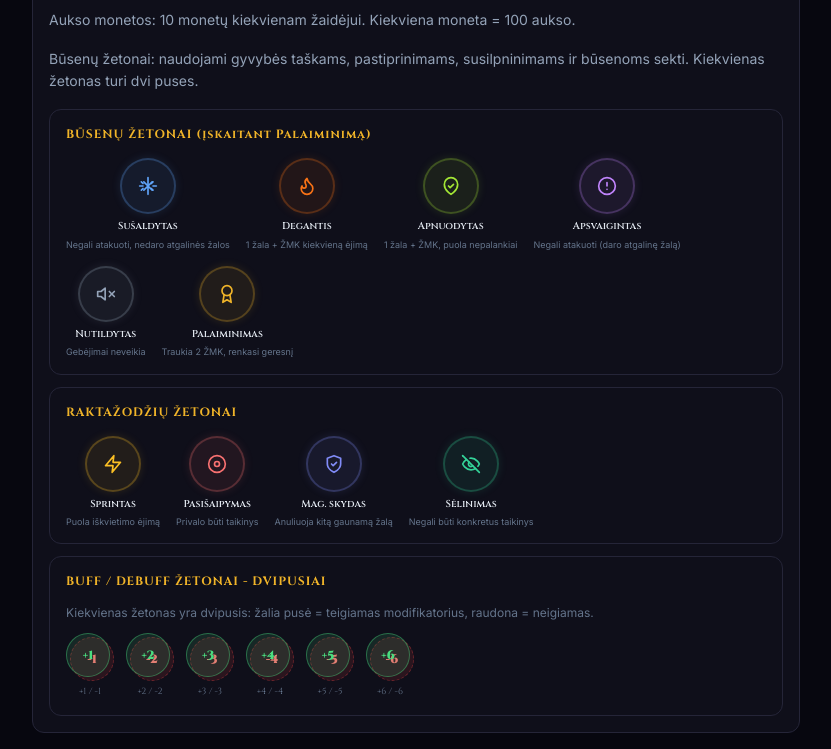
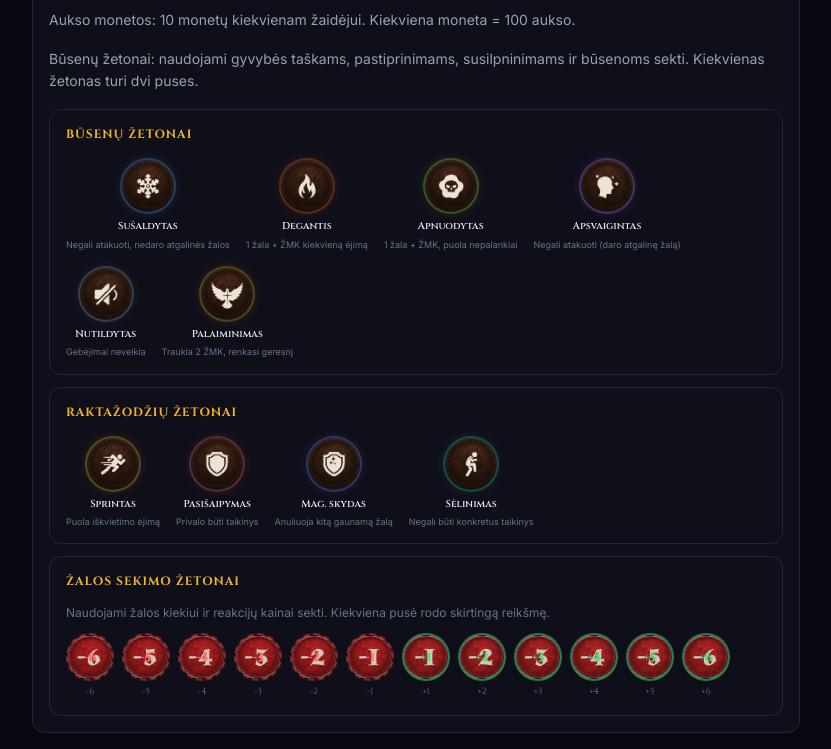
Before and after one commit to Ravenof/ravenof-portal, a Next.js app: page /rules in a window 1280 px wide. Shown: the part 1520-2269 px from the top of the page, without its empty margins (216-1047 px from the left). Built offline with nearby package versions, Linux system fonts and the light colour scheme.

Commit message:
fix(rules): zetonai, efektu tipai, kalad─ùs sudarymas

```diff
--- a/src/components/rules/TokenGrid.tsx
+++ b/src/components/rules/TokenGrid.tsx
@@ -1,74 +1,76 @@
 'use client'
+
+import Image from 'next/image'
 import React from 'react'
 
-// SVG ikonos statusams ir raktažodžiams
-function IcoFreeze()  { return <svg width="20" height="20" viewBox="0 0 24 24" fill="none" stroke="currentColor" strokeWidth="2" strokeLinecap="round" strokeLinejoin="round"><line x1="12" y1="2" x2="12" y2="22"/><path d="M17 7l-5 5-5-5"/><path d="M17 17l-5-5-5 5"/><path d="M2 12h4"/><path d="M18 12h4"/><path d="M4 7l2 2"/><path d="M18 7l-2 2"/><path d="M4 17l2-2"/><path d="M18 17l-2-2"/></svg> }
-function IcoFlame()   { return <svg width="20" height="20" viewBox="0 0 24 24" fill="none" stroke="currentColor" strokeWidth="2" strokeLinecap="round" strokeLinejoin="round"><path d="M8.5 14.5A2.5 2.5 0 0 0 11 12c0-1.38-.5-2-1-3-1.072-2.143-.224-4.054 2-6 .5 2.5 2 4.9 4 6.5 2 1.6 3 3.5 3 5.5a7 7 0 1 1-14 0c0-1.153.433-2.294 1-3a2.5 2.5 0 0 0 2.5 2.5z"/></svg> }
-function IcoPoison()  { return <svg width="20" height="20" viewBox="0 0 24 24" fill="none" stroke="currentColor" strokeWidth="2" strokeLinecap="round" strokeLinejoin="round"><path d="M12 22s-8-4.5-8-11.8A8 8 0 0 1 12 2a8 8 0 0 1 8 8.2c0 7.3-8 11.8-8 11.8z"/><path d="m9 12 2 2 4-4"/></svg> }
-function IcoStun()    { return <svg width="20" height="20" viewBox="0 0 24 24" fill="none" stroke="currentColor" strokeWidth="2" strokeLinecap="round" strokeLinejoin="round"><circle cx="12" cy="12" r="10"/><line x1="12" y1="8" x2="12" y2="12"/><line x1="12" y1="16" x2="12.01" y2="16"/></svg> }
-function IcoSilence() { return <svg width="20" height="20" viewBox="0 0 24 24" fill="none" stroke="currentColor" strokeWidth="2" strokeLinecap="round" strokeLinejoin="round"><path d="M11 5 6 9H2v6h4l5 4V5z"/><line x1="22" y1="9" x2="16" y2="15"/><line x1="16" y1="9" x2="22" y2="15"/></svg> }
-function IcoBless()   { return <svg width="20" height="20" viewBox="0 0 24 24" fill="none" stroke="currentColor" strokeWidth="2" strokeLinecap="round" strokeLinejoin="round"><circle cx="12" cy="8" r="6"/><path d="M15.477 12.89 17 22l-5-3-5 3 1.523-9.11"/></svg> }
-function IcoSprint()  { return <svg width="20" height="20" viewBox="0 0 24 24" fill="none" stroke="currentColor" strokeWidth="2" strokeLinecap="round" strokeLinejoin="round"><path d="M13 2L3 14h9l-1 8 10-12h-9l1-8z"/></svg> }
-function IcoTaunt()   { return <svg width="20" height="20" viewBox="0 0 24 24" fill="none" stroke="currentColor" strokeWidth="2" strokeLinecap="round" strokeLinejoin="round"><circle cx="12" cy="12" r="10"/><circle cx="12" cy="12" r="3"/></svg> }
-function IcoMagicShield() { return <svg width="20" height="20" viewBox="0 0 24 24" fill="none" stroke="currentColor" strokeWidth="2" strokeLinecap="round" strokeLinejoin="round"><path d="M12 22s8-4 8-10V5l-8-3-8 3v7c0 6 8 10 8 10z"/><path d="m9 12 2 2 4-4"/></svg> }
-function IcoStealth() { return <svg width="20" height="20" viewBox="0 0 24 24" fill="none" stroke="currentColor" strokeWidth="2" strokeLinecap="round" strokeLinejoin="round"><path d="M9.88 9.88a3 3 0 1 0 4.24 4.24"/><path d="M10.73 5.08A10.43 10.43 0 0 1 12 5c7 0 10 7 10 7a13.16 13.16 0 0 1-1.67 2.68"/><path d="M6.61 6.61A13.526 13.526 0 0 0 2 12s3 7 10 7a9.74 9.74 0 0 0 5.39-1.61"/><line x1="2" y1="2" x2="22" y2="22"/></svg> }
-
 const STATUS_TOKENS = [
-  { Icon: IcoFreeze,  label: 'Sušaldytas',   effect: 'Negali atakuoti, nedaro atgalinės žalos', color: '#60a5fa' },
-  { Icon: IcoFlame,   label: 'Degantis',      effect: '1 žala + ŽMK kiekvieną ėjimą',           color: '#f97316' },
-  { Icon: IcoPoison,  label: 'Apnuodytas',    effect: '1 žala + ŽMK, puola nepalankiai',         color: '#a3e635' },
-  { Icon: IcoStun,    label: 'Apsvaigintas',  effect: 'Negali atakuoti (daro atgalinę žalą)',    color: '#c084fc' },
-  { Icon: IcoSilence, label: 'Nutildytas',    effect: 'Gebėjimai neveikia',                      color: '#94a3b8' },
-  { Icon: IcoBless,   label: 'Palaiminimas',  effect: 'Traukia 2 ŽMK, renkasi geresnį',          color: '#f0b429' },
+  { symbol: '❄', label: 'Sušaldytas',   effect: 'Negali atakuoti, nedaro atgalinės žalos', color: '#60a5fa', img: '/rules/tokens/frozen.png'       },
+  { symbol: '🔥', label: 'Degantis',     effect: '1 žala + ŽMK kiekvieną ėjimą',            color: '#f97316', img: '/rules/tokens/burning.png'      },
+  { symbol: '☠',  label: 'Apnuodytas',   effect: '1 žala + ŽMK, puola nepalankiai',          color: '#a3e635', img: '/rules/tokens/poisoned.png'     },
+  { symbol: '✦',  label: 'Apsvaigintas', effect: 'Negali atakuoti (daro atgalinę žalą)',     color: '#c084fc', img: '/rules/tokens/stunned.png'      },
+  { symbol: '🔇', label: 'Nutildytas',   effect: 'Gebėjimai neveikia',                       color: '#94a3b8', img: '/rules/tokens/silenced.png'     },
+  { symbol: '🕊',  label: 'Palaiminimas', effect: 'Traukia 2 ŽMK, renkasi geresnį',          color: '#f0b429', img: '/rules/tokens/blessing.png'     },
 ]
 
 const KEYWORD_TOKENS = [
-  { Icon: IcoSprint,       label: 'Sprintas',     effect: 'Puola iškvietimo ėjimą',         color: '#fbbf24' },
-  { Icon: IcoTaunt,        label: 'Pasišaipymas', effect: 'Privalo būti taikinys',           color: '#f87171' },
-  { Icon: IcoMagicShield,  label: 'Mag. skydas',  effect: 'Anuliuoja kitą gaunamą žalą',    color: '#818cf8' },
-  { Icon: IcoStealth,      label: 'Sėlinimas',    effect: 'Negali būti konkretus taikinys', color: '#34d399' },
+  { symbol: '▶',  label: 'Sprintas',      effect: 'Puola iškvietimo ėjimą',          color: '#fbbf24', img: '/rules/tokens/sprint.png'       },
+  { symbol: '⊙',  label: 'Pasišaipymas',  effect: 'Privalo būti taikinys',            color: '#f87171', img: '/rules/tokens/taunt.png'        },
+  { symbol: '✦★', label: 'Mag. skydas',   effect: 'Anuliuoja kitą gaunamą žalą',     color: '#818cf8', img: '/rules/tokens/magic-shield.png' },
+  { symbol: '◑',  label: 'Sėlinimas',     effect: 'Negali būti konkretus taikinys',  color: '#34d399', img: '/rules/tokens/stealth.png'      },
 ]
 
-const BUFF_TOKENS = [
-  { plus: '+1', minus: '-1' },
-  { plus: '+2', minus: '-2' },
-  { plus: '+3', minus: '-3' },
-  { plus: '+4', minus: '-4' },
-  { plus: '+5', minus: '-5' },
-  { plus: '+6', minus: '-6' },
+// Žalos sekimo žetonai — 12 atskirų (6 teigiamų + 6 neigiamų)
+const DAMAGE_TOKENS = [
+  { value: '-6', img: '/rules/tokens/mod6.png', positive: false },
+  { value: '-5', img: '/rules/tokens/mod5.png', positive: false },
+  { value: '-4', img: '/rules/tokens/mod4.png', positive: false },
+  { value: '-3', img: '/rules/tokens/mod3.png', positive: false },
+  { value: '-2', img: '/rules/tokens/mod2.png', positive: false },
+  { value: '-1', img: '/rules/tokens/mod1.png', positive: false },
+  { value: '+1', img: '/rules/tokens/mod1.png', positive: true  },
+  { value: '+2', img: '/rules/tokens/mod2.png', positive: true  },
+  { value: '+3', img: '/rules/tokens/mod3.png', positive: true  },
+  { value: '+4', img: '/rules/tokens/mod4.png', positive: true  },
+  { value: '+5', img: '/rules/tokens/mod5.png', positive: true  },
+  { value: '+6', img: '/rules/tokens/mod6.png', positive: true  },
 ]
 
-function TokenBubble({ Icon, label, effect, color }: { Icon: () => React.ReactElement; label: string; effect: string; color: string }) {
+function TokenBubble({ symbol, label, effect, color, img }: { symbol: string; label: string; effect: string; color: string; img: string }) {
   return (
     <div className="flex flex-col items-center gap-1.5 text-center">
-      <div
-        className="w-14 h-14 rounded-full flex items-center justify-center"
-        style={{ background: `${color}15`, border: `2px solid ${color}40`, boxShadow: `0 0 10px ${color}20`, color }}
-      >
-        <Icon />
+      <div className="w-14 h-14 rounded-full overflow-hidden relative flex items-center justify-center"
+        style={{ background: `${color}15`, border: `2px solid ${color}40`, boxShadow: `0 0 10px ${color}20` }}>
+        <Image src={img} alt={label} fill className="object-cover rounded-full"
+          onError={(e) => {
+            const el = e.currentTarget as HTMLImageElement
+            el.style.display = 'none'
+            const fb = el.parentElement?.querySelector('.tok-fallback') as HTMLElement | null
+            if (fb) fb.style.display = 'flex'
+          }}
+        />
+        <span className="tok-fallback absolute inset-0 items-center justify-center text-xl" style={{ display: 'none' }}>{symbol}</span>
       </div>
-      <p className="text-xs font-semibold leading-tight" style={{ fontFamily: 'var(--rvn-font-display)', color: 'var(--text-primary)', fontSize: 10 }}>
-        {label}
-      </p>
+      <p className="text-xs font-semibold leading-tight" style={{ fontFamily: 'var(--rvn-font-display)', color: 'var(--text-primary)', fontSize: 10 }}>{label}</p>
       <p className="leading-tight" style={{ color: 'var(--text-muted)', fontSize: 9 }}>{effect}</p>
     </div>
   )
 }
 
-function DualToken({ plus, minus }: { plus: string; minus: string }) {
+function DamageToken({ value, img, positive }: { value: string; img: string; positive: boolean }) {
+  const color = positive ? '#4ade80' : '#f87171'
+  const bg    = positive ? 'rgba(74,222,128,0.12)' : 'rgba(239,68,68,0.12)'
+  const border = positive ? '2px solid rgba(74,222,128,0.45)' : '2px dashed rgba(239,68,68,0.45)'
   return (
-    <div className="flex flex-col items-center gap-1">
-      <div className="relative w-12 h-12">
-        <div className="absolute top-1 left-1 w-11 h-11 rounded-full flex items-center justify-center text-xs font-black"
-          style={{ background: 'rgba(239,68,68,0.12)', border: '1.5px dashed rgba(239,68,68,0.35)', color: '#f87171', fontFamily: 'var(--rvn-font-display)' }}>
-          {minus}
-        </div>
-        <div className="absolute top-0 left-0 w-11 h-11 rounded-full flex items-center justify-center text-xs font-black"
-          style={{ background: 'rgba(74,222,128,0.12)', border: '1.5px solid rgba(74,222,128,0.4)', color: '#4ade80', fontFamily: 'var(--rvn-font-display)' }}>
-          {plus}
-        </div>
+    <div className="flex flex-col items-center gap-1 text-center">
+      <div className="w-12 h-12 rounded-full overflow-hidden relative flex items-center justify-center"
+        style={{ background: bg, border }}>
+        <Image src={img} alt={`${value} žetonas`} fill className="object-cover rounded-full"
+          style={{ opacity: 0.85 }}
+          onError={(e) => { (e.currentTarget as HTMLImageElement).style.display = 'none' }}
+        />
+        <span className="text-xs font-black relative z-10" style={{ color, fontFamily: 'var(--rvn-font-display)' }}>{value}</span>
       </div>
-      <p style={{ color: 'var(--text-muted)', fontSize: 9, textAlign: 'center', fontFamily: 'var(--rvn-font-display)' }}>{plus} / {minus}</p>
+      <p style={{ color: 'var(--text-muted)', fontSize: 9, fontFamily: 'var(--rvn-font-display)' }}>{value}</p>
     </div>
   )
 }
@@ -85,7 +87,7 @@ function TokenGroup({ title, children }: { title: string; children: React.ReactN
 export function TokenGrid() {
   return (
     <div className="flex flex-col gap-3">
-      <TokenGroup title="BŪSENŲ ŽETONAI (įskaitant Palaiminimą)">
+      <TokenGroup title="BŪSENŲ ŽETONAI">
         <div className="flex flex-wrap gap-4 justify-start">
           {STATUS_TOKENS.map((t) => <TokenBubble key={t.label} {...t} />)}
         </div>
@@ -95,12 +97,12 @@ export function TokenGrid() {
           {KEYWORD_TOKENS.map((t) => <TokenBubble key={t.label} {...t} />)}
         </div>
       </TokenGroup>
-      <TokenGroup title="BUFF / DEBUFF ŽETONAI - DVIPUSIAI">
+      <TokenGroup title="ŽALOS SEKIMO ŽETONAI">
         <p className="text-xs mb-3" style={{ color: 'var(--text-muted)' }}>
-          Kiekvienas žetonas yra dvipusis: žalia pusė = teigiamas modifikatorius, raudona = neigiamas.
+          Naudojami žalos kiekiui ir reakcijų kainai sekti. Kiekviena pusė rodo skirtingą reikšmę.
         </p>
-        <div className="flex flex-wrap gap-3 justify-start">
-          {BUFF_TOKENS.map((t) => <DualToken key={t.plus} {...t} />)}
+        <div className="flex flex-wrap gap-2 justify-start">
+          {DAMAGE_TOKENS.map((t) => <DamageToken key={t.value} {...t} />)}
         </div>
       </TokenGroup>
     </div>
--- a/src/data/rules.ts
+++ b/src/data/rules.ts
@@ -147,8 +147,6 @@ export const RULES_SECTIONS: RuleSection[] = [
           ['Unikalus',              'Iki 2'],
           ['Epiška',                '1'],
           ['Legendinė',             '1'],
-          ['Čempionas unikalus',    'Iki 2'],
-          ['Čempionas legendinis',  '1'],
         ],
       },
       {
```
Also changed, not shown: src/components/rules/EffectTypeGrid.tsx (+1 -9 lines).
